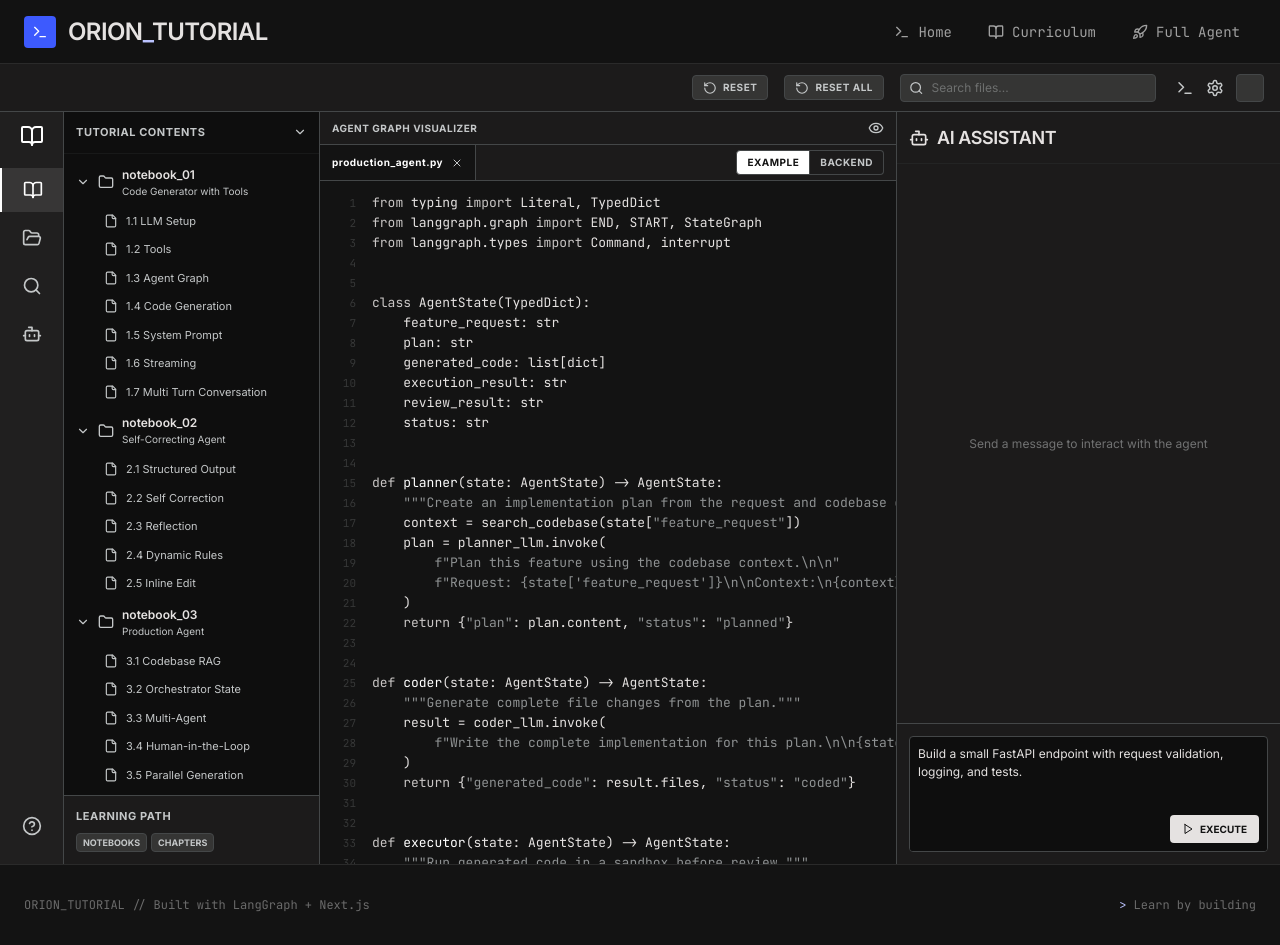
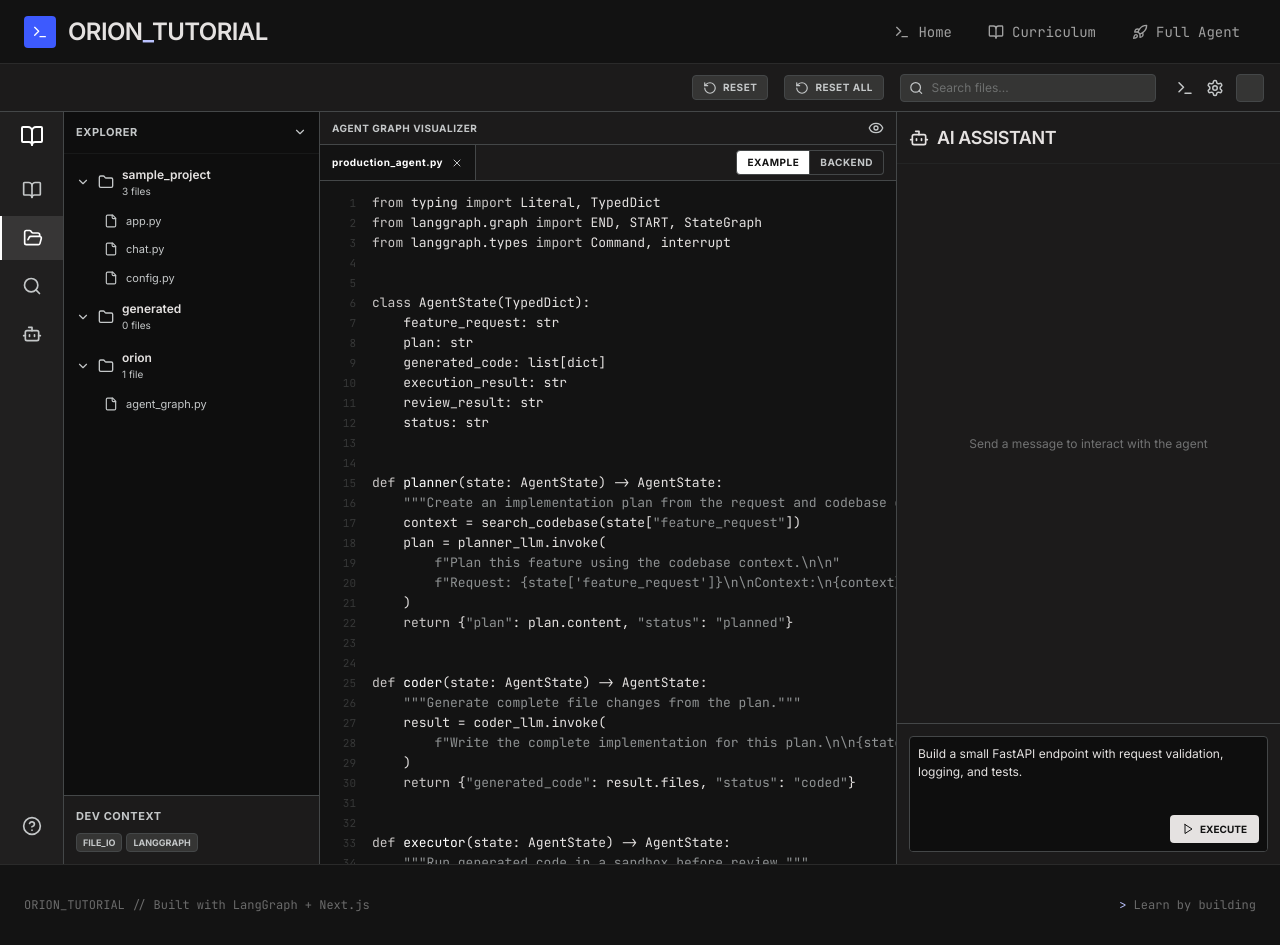
Before and after one commit to ishandutta0098/orion-tutorial, a Next.js app in the folder web/: page /playground in a window 1280 px wide. Built offline with nearby package versions, Linux system fonts and the light colour scheme.

Commit message:
allow default ide sidebar view

```diff
--- a/web/components/IDE/ChapterLayout.tsx
+++ b/web/components/IDE/ChapterLayout.tsx
@@ -93,7 +93,12 @@ function toGeneratedPath(filename: string): string {
   return filename.includes("/") ? filename : `generated/${filename}`;
 }
 
-export function ChapterLayout({ chapter }: { chapter: ChapterDef }) {
+type ChapterLayoutProps = {
+  chapter: ChapterDef;
+  defaultView?: ActivityView;
+};
+
+export function ChapterLayout({ chapter, defaultView = "tutorials" }: ChapterLayoutProps) {
   const {
     generatedFiles,
     addGeneratedFile,
@@ -119,7 +124,7 @@ export function ChapterLayout({ chapter }: { chapter: ChapterDef }) {
   const [selectedFilePath, setSelectedFilePath] = useState<string | null>(null);
   const [terminalLogs, setTerminalLogs] = useState<LogLine[]>([]);
   const [resetKey, setResetKey] = useState(0);
-  const [activeView, setActiveView] = useState<ActivityView>("tutorials");
+  const [activeView, setActiveView] = useState<ActivityView>(defaultView);
   const [graphActiveNode, setGraphActiveNode] = useState<string | null>(null);
   const [graphSteps, setGraphSteps] = useState<GraphRunStep[]>([]);
 
```
